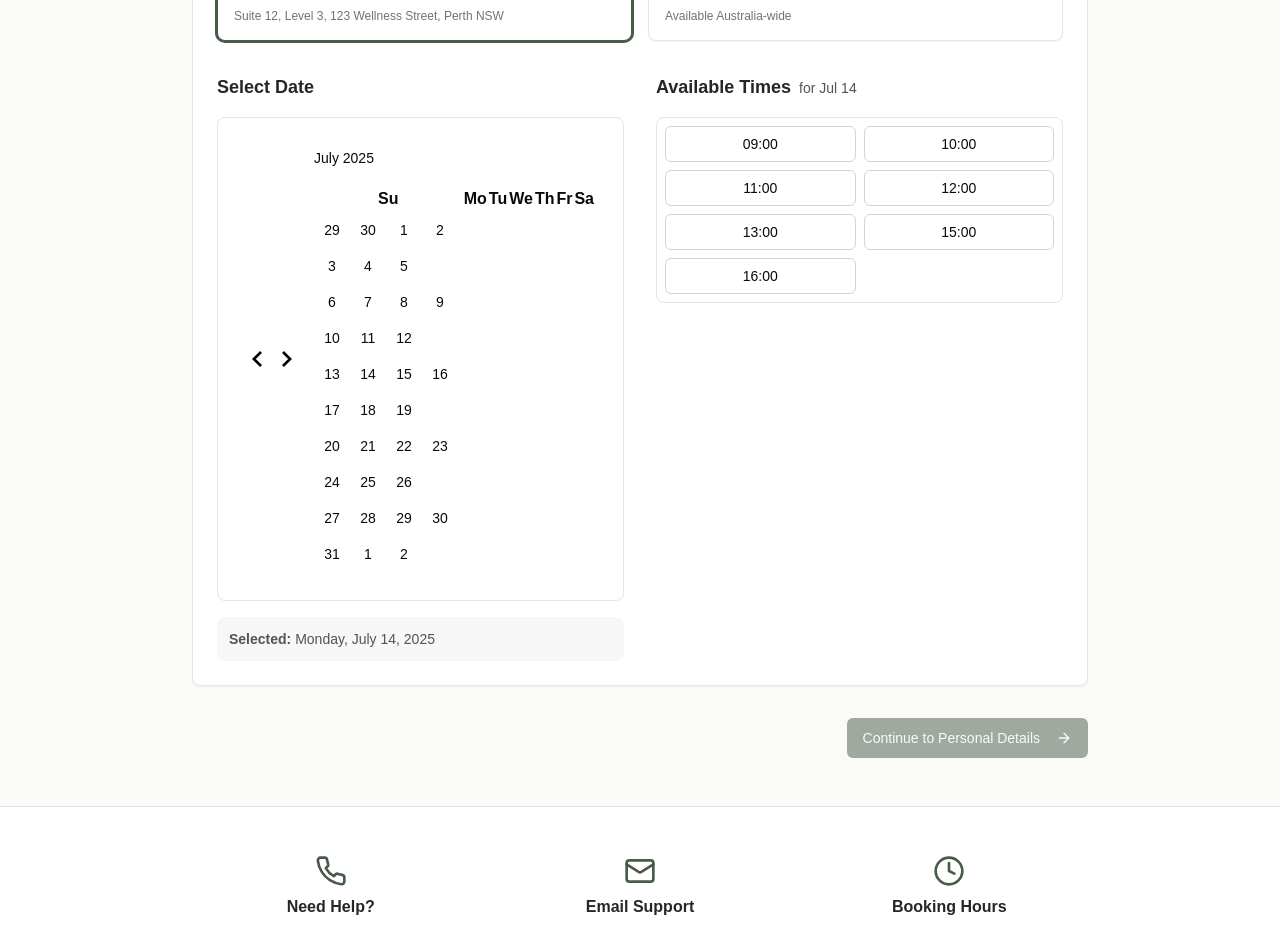
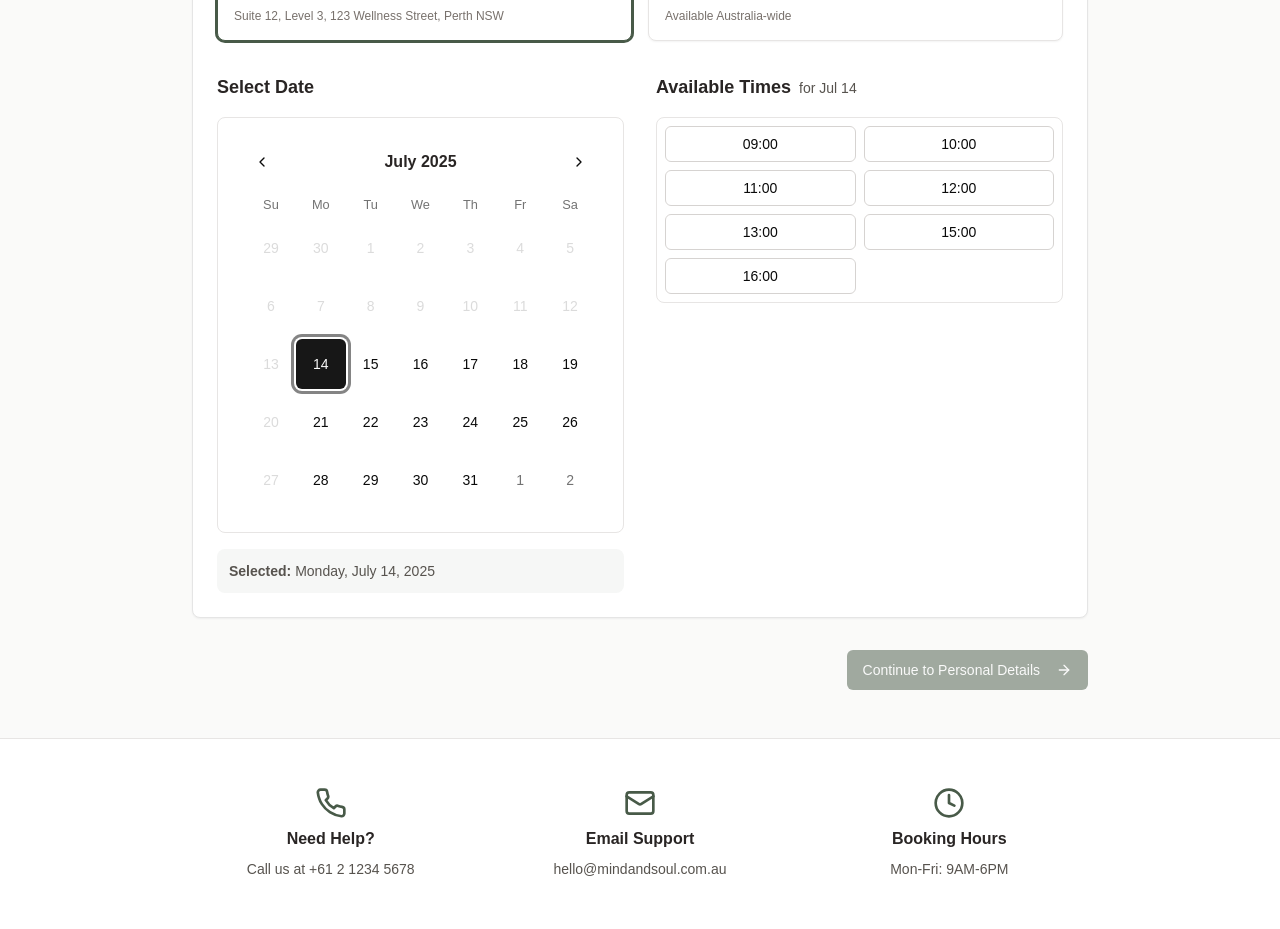
Before and after one commit to Yasela-dissanayake/MindandSoul-Hypnotheraphy, a Next.js app: page /booking in a window 1280 px wide. Shown: the part 980-1909 px from the top of the page. Built offline with nearby package versions, Linux system fonts and the light colour scheme.

Commit message:
fix: calendar fixed

```diff
--- a/app/booking/page.tsx
+++ b/app/booking/page.tsx
@@ -298,7 +298,7 @@ export default function BookingPage() {
                               return date < today || date.getDay() === 0 // Disable past dates and Sundays
                             }}
                             className="w-full"
-                            initialFocus
+                            autoFocus
                           />
                         </div>
                         {selectedDate && (
--- a/components/ui/calendar.tsx
+++ b/components/ui/calendar.tsx
@@ -1,55 +1,210 @@
 "use client"
 
-import type * as React from "react"
-import { ChevronLeft, ChevronRight } from "lucide-react"
-import { DayPicker } from "react-day-picker"
+import * as React from "react"
+import {
+  ChevronDownIcon,
+  ChevronLeftIcon,
+  ChevronRightIcon,
+} from "lucide-react"
+import { DayButton, DayPicker, getDefaultClassNames } from "react-day-picker"
 
 import { cn } from "@/lib/utils"
-import { buttonVariants } from "@/components/ui/button"
+import { Button, buttonVariants } from "@/components/ui/button"
 
-export type CalendarProps = React.ComponentProps<typeof DayPicker>
+function Calendar({
+  className,
+  classNames,
+  showOutsideDays = true,
+  captionLayout = "label",
+  buttonVariant = "ghost",
+  formatters,
+  components,
+  ...props
+}: React.ComponentProps<typeof DayPicker> & {
+  buttonVariant?: React.ComponentProps<typeof Button>["variant"]
+}) {
+  const defaultClassNames = getDefaultClassNames()
 
-function Calendar({ className, classNames, showOutsideDays = true, ...props }: CalendarProps) {
   return (
     <DayPicker
       showOutsideDays={showOutsideDays}
-      className={cn("p-3", className)}
+      className={cn(
+        "bg-background group/calendar p-3 [--cell-size:2rem] [[data-slot=card-content]_&]:bg-transparent [[data-slot=popover-content]_&]:bg-transparent",
+        String.raw`rtl:**:[.rdp-button\_next>svg]:rotate-180`,
+        String.raw`rtl:**:[.rdp-button\_previous>svg]:rotate-180`,
+        className
+      )}
+      captionLayout={captionLayout}
+      formatters={{
+        formatMonthDropdown: (date) =>
+          date.toLocaleString("default", { month: "short" }),
+        ...formatters,
+      }}
       classNames={{
-        months: "flex flex-col sm:flex-row space-y-4 sm:space-x-4 sm:space-y-0",
-        month: "space-y-4",
-        caption: "flex justify-center pt-1 relative items-center",
-        caption_label: "text-sm font-medium",
-        nav: "space-x-1 flex items-center",
-        nav_button: cn(
-          buttonVariants({ variant: "outline" }),
-          "h-7 w-7 bg-transparent p-0 opacity-50 hover:opacity-100",
+        root: cn("w-fit", defaultClassNames.root),
+        months: cn(
+          "relative flex flex-col gap-4 md:flex-row",
+          defaultClassNames.months
         ),
-        nav_button_previous: "absolute left-1",
-        nav_button_next: "absolute right-1",
-        table: "w-full border-collapse space-y-1",
-        head_row: "flex",
-        head_cell: "text-stone-500 rounded-md w-9 font-normal text-[0.8rem]",
-        row: "flex w-full mt-2",
-        cell: "h-9 w-9 text-center text-sm p-0 relative [&:has([aria-selected].day-range-end)]:rounded-r-md [&:has([aria-selected].day-outside)]:bg-sage-100/50 [&:has([aria-selected])]:bg-sage-100 first:[&:has([aria-selected])]:rounded-l-md last:[&:has([aria-selected])]:rounded-r-md focus-within:relative focus-within:z-20",
-        day: cn(buttonVariants({ variant: "ghost" }), "h-9 w-9 p-0 font-normal aria-selected:opacity-100"),
-        day_range_end: "day-range-end",
-        day_selected: "bg-sage-600 text-white hover:bg-sage-600 hover:text-white focus:bg-sage-600 focus:text-white",
-        day_today: "bg-stone-100 text-stone-900",
-        day_outside:
-          "day-outside text-stone-400 opacity-50 aria-selected:bg-sage-100/50 aria-selected:text-stone-500 aria-selected:opacity-30",
-        day_disabled: "text-stone-300 opacity-50",
-        day_range_middle: "aria-selected:bg-sage-100 aria-selected:text-sage-900",
-        day_hidden: "invisible",
+        month: cn("flex w-full flex-col gap-4", defaultClassNames.month),
+        nav: cn(
+          "absolute inset-x-0 top-0 flex w-full items-center justify-between gap-1",
+          defaultClassNames.nav
+        ),
+        button_previous: cn(
+          buttonVariants({ variant: buttonVariant }),
+          "h-[--cell-size] w-[--cell-size] select-none p-0 aria-disabled:opacity-50",
+          defaultClassNames.button_previous
+        ),
+        button_next: cn(
+          buttonVariants({ variant: buttonVariant }),
+          "h-[--cell-size] w-[--cell-size] select-none p-0 aria-disabled:opacity-50",
+          defaultClassNames.button_next
+        ),
+        month_caption: cn(
+          "flex h-[--cell-size] w-full items-center justify-center px-[--cell-size]",
+          defaultClassNames.month_caption
+        ),
+        dropdowns: cn(
+          "flex h-[--cell-size] w-full items-center justify-center gap-1.5 text-sm font-medium",
+          defaultClassNames.dropdowns
+        ),
+        dropdown_root: cn(
+          "has-focus:border-ring border-input shadow-xs has-focus:ring-ring/50 has-focus:ring-[3px] relative rounded-md border",
+          defaultClassNames.dropdown_root
+        ),
+        dropdown: cn("absolute inset-0 opacity-0", defaultClassNames.dropdown),
+        caption_label: cn(
+          "select-none font-medium",
+          captionLayout === "label"
+            ? "text-sm"
+            : "[&>svg]:text-muted-foreground flex h-8 items-center gap-1 rounded-md pl-2 pr-1 text-sm [&>svg]:size-3.5",
+          defaultClassNames.caption_label
+        ),
+        table: "w-full border-collapse",
+        weekdays: cn("flex", defaultClassNames.weekdays),
+        weekday: cn(
+          "text-muted-foreground flex-1 select-none rounded-md text-[0.8rem] font-normal",
+          defaultClassNames.weekday
+        ),
+        week: cn("mt-2 flex w-full", defaultClassNames.week),
+        week_number_header: cn(
+          "w-[--cell-size] select-none",
+          defaultClassNames.week_number_header
+        ),
+        week_number: cn(
+          "text-muted-foreground select-none text-[0.8rem]",
+          defaultClassNames.week_number
+        ),
+        day: cn(
+          "group/day relative aspect-square h-full w-full select-none p-0 text-center [&:first-child[data-selected=true]_button]:rounded-l-md [&:last-child[data-selected=true]_button]:rounded-r-md",
+          defaultClassNames.day
+        ),
+        range_start: cn(
+          "bg-accent rounded-l-md",
+          defaultClassNames.range_start
+        ),
+        range_middle: cn("rounded-none", defaultClassNames.range_middle),
+        range_end: cn("bg-accent rounded-r-md", defaultClassNames.range_end),
+        today: cn(
+          "bg-accent text-accent-foreground rounded-md data-[selected=true]:rounded-none",
+          defaultClassNames.today
+        ),
+        outside: cn(
+          "text-muted-foreground aria-selected:text-muted-foreground",
+          defaultClassNames.outside
+        ),
+        disabled: cn(
+          "text-muted-foreground opacity-50",
+          defaultClassNames.disabled
+        ),
+        hidden: cn("invisible", defaultClassNames.hidden),
         ...classNames,
       }}
       components={{
-        IconLeft: ({ ...props }) => <ChevronLeft className="h-4 w-4" />,
-        IconRight: ({ ...props }) => <ChevronRight className="h-4 w-4" />,
+        Root: ({ className, rootRef, ...props }) => {
+          return (
+            <div
+              data-slot="calendar"
+              ref={rootRef}
+              className={cn(className)}
+              {...props}
+            />
+          )
+        },
+        Chevron: ({ className, orientation, ...props }) => {
+          if (orientation === "left") {
+            return (
+              <ChevronLeftIcon className={cn("size-4", className)} {...props} />
+            )
+          }
+
+          if (orientation === "right") {
+            return (
+              <ChevronRightIcon
+                className={cn("size-4", className)}
+                {...props}
+              />
+            )
+          }
+
+          return (
+            <ChevronDownIcon className={cn("size-4", className)} {...props} />
+          )
+        },
+        DayButton: CalendarDayButton,
+        WeekNumber: ({ children, ...props }) => {
+          return (
+            <td {...props}>
+              <div className="flex size-[--cell-size] items-center justify-center text-center">
+                {children}
+              </div>
+            </td>
+          )
+        },
+        ...components,
       }}
       {...props}
     />
   )
 }
-Calendar.displayName = "Calendar"
 
-export { Calendar }
+function CalendarDayButton({
+  className,
+  day,
+  modifiers,
+  ...props
+}: React.ComponentProps<typeof DayButton>) {
+  const defaultClassNames = getDefaultClassNames()
+
+  const ref = React.useRef<HTMLButtonElement>(null)
+  React.useEffect(() => {
+    if (modifiers.focused) ref.current?.focus()
+  }, [modifiers.focused])
+
+  return (
+    <Button
+      ref={ref}
+      variant="ghost"
+      size="icon"
+      data-day={day.date.toLocaleDateString()}
+      data-selected-single={
+        modifiers.selected &&
+        !modifiers.range_start &&
+        !modifiers.range_end &&
+        !modifiers.range_middle
+      }
+      data-range-start={modifiers.range_start}
+      data-range-end={modifiers.range_end}
+      data-range-middle={modifiers.range_middle}
+      className={cn(
+        "data-[selected-single=true]:bg-primary data-[selected-single=true]:text-primary-foreground data-[range-middle=true]:bg-accent data-[range-middle=true]:text-accent-foreground data-[range-start=true]:bg-primary data-[range-start=true]:text-primary-foreground data-[range-end=true]:bg-primary data-[range-end=true]:text-primary-foreground group-data-[focused=true]/day:border-ring group-data-[focused=true]/day:ring-ring/50 flex aspect-square h-auto w-full min-w-[--cell-size] flex-col gap-1 font-normal leading-none data-[range-end=true]:rounded-md data-[range-middle=true]:rounded-none data-[range-start=true]:rounded-md group-data-[focused=true]/day:relative group-data-[focused=true]/day:z-10 group-data-[focused=true]/day:ring-[3px] [&>span]:text-xs [&>span]:opacity-70",
+        defaultClassNames.day,
+        className
+      )}
+      {...props}
+    />
+  )
+}
+
+export { Calendar, CalendarDayButton }
```
Also changed, not shown: app/services/page.tsx (+202 -80 lines), components/service-image-slider.tsx (+30 -25 lines), 1 other file (tests, documents, lock files or other folders).
